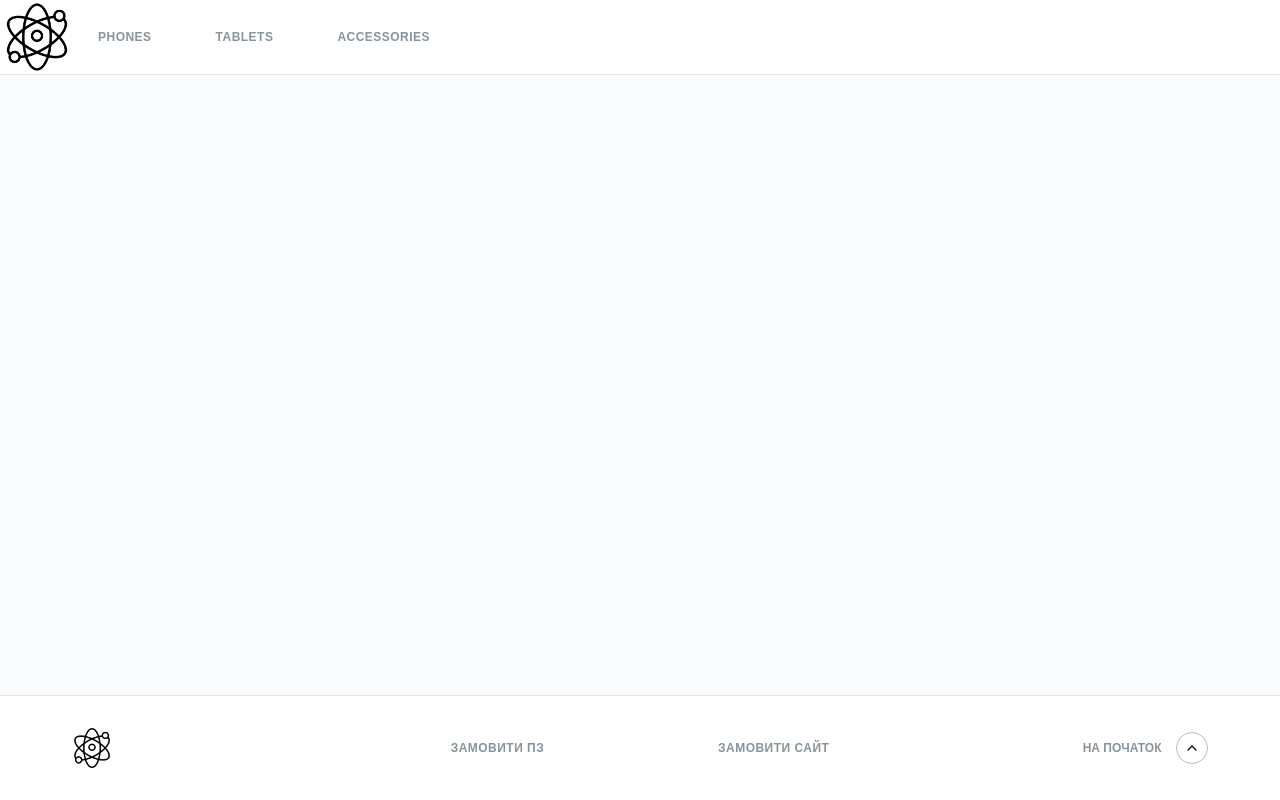
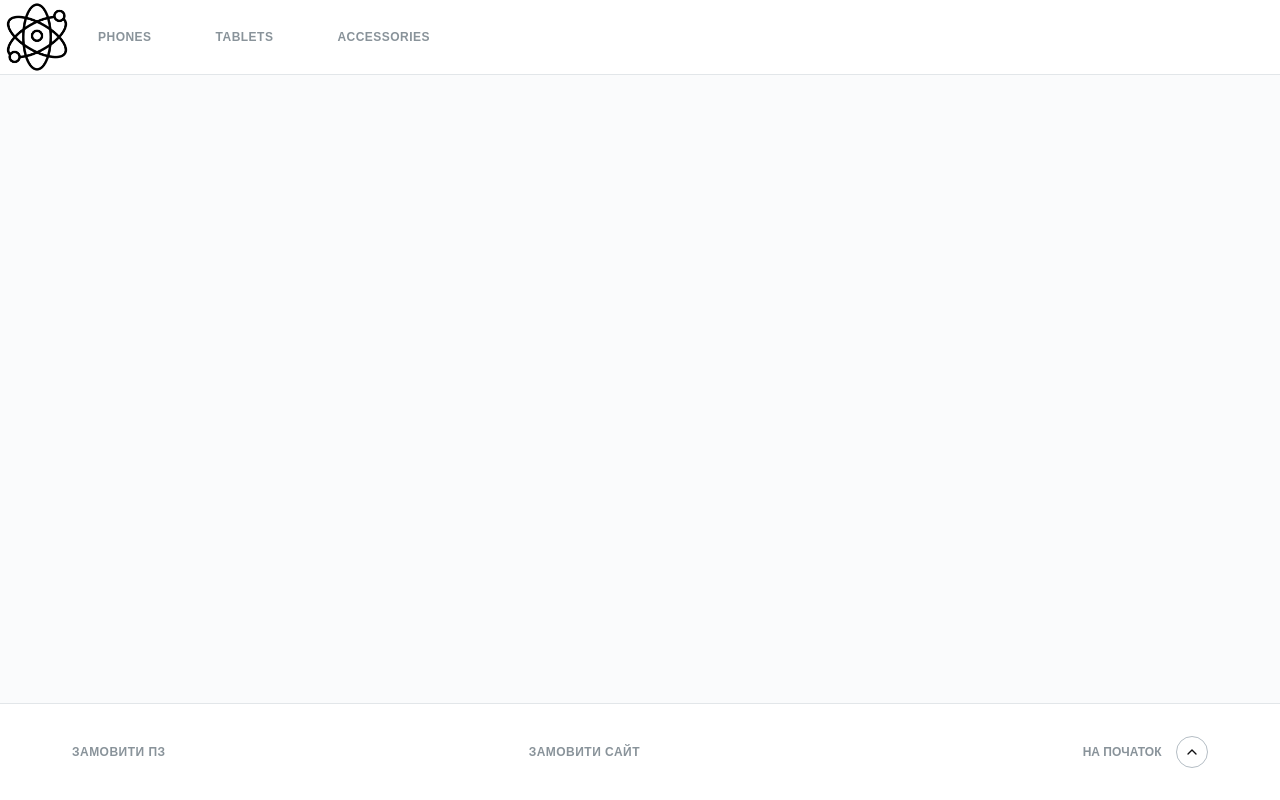
Before and after one commit to serega1806bizin/AMCU, a React (Vite) app: page / in a window 1280 px wide. Built offline with nearby package versions, Linux system fonts and the light colour scheme; a web font is replaced by a local one.

Commit message:
add task solution

```diff
--- a/src/components/Footer/Footer.tsx
+++ b/src/components/Footer/Footer.tsx
@@ -1,6 +1,5 @@
 import styles from './Footer.module.scss';
 import { Link } from 'react-router-dom';
-import p from '../../../public/img/physics.png';
 
 export const Footer = () => {
   const scrollToTop = () => {
@@ -10,9 +9,6 @@ export const Footer = () => {
   return (
     <footer className={styles.footer}>
       <div className={styles.footer__container}>
-        <Link to={'/'} className={styles.footer__logoLink}>
-          <img src={p} alt="Logo" className={styles.footer__logo} />
-        </Link>
         <div className={styles.footer__linksContainer}>
           <Link
             to="https://t.me/nnngggiiii"
```
